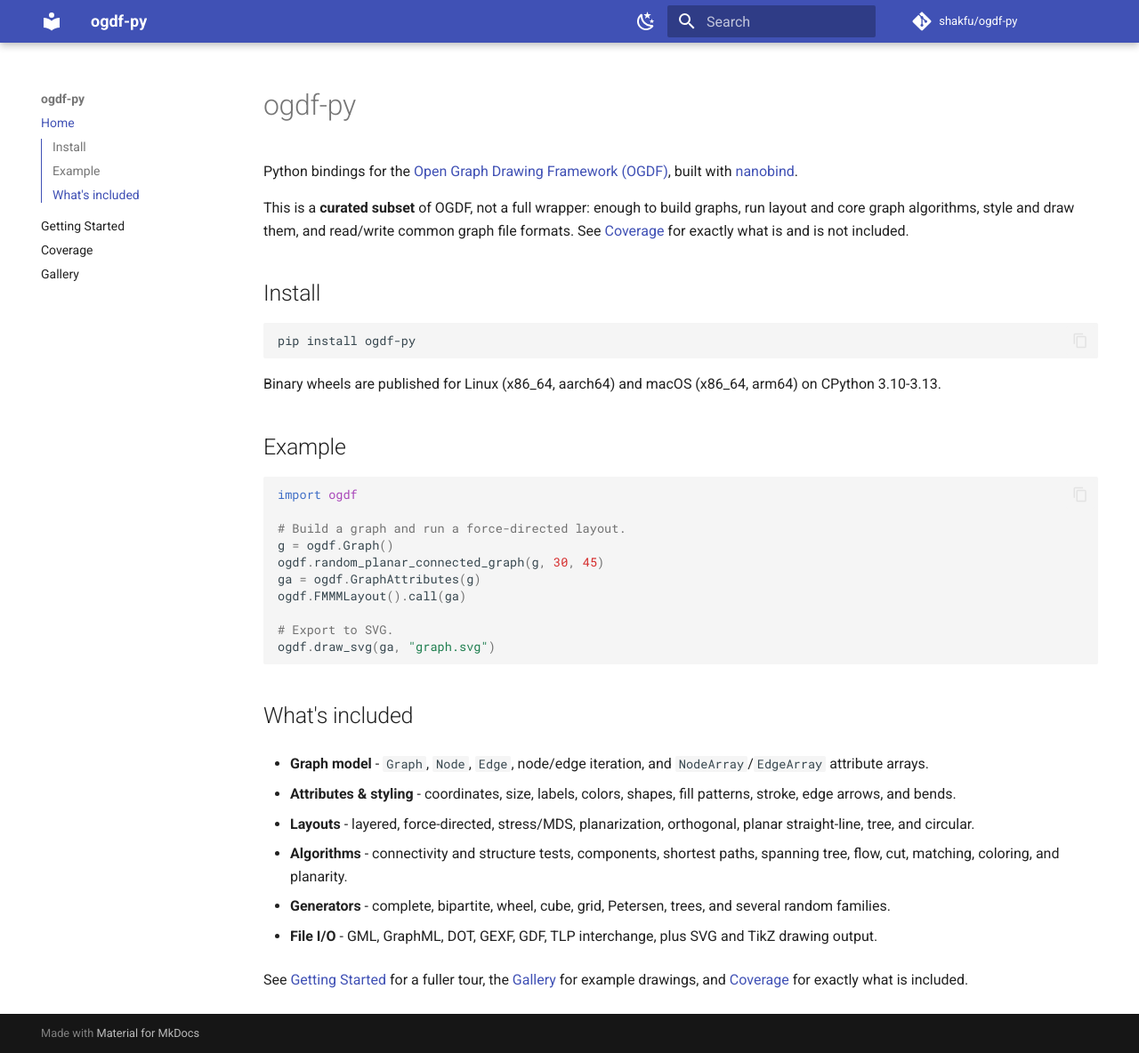
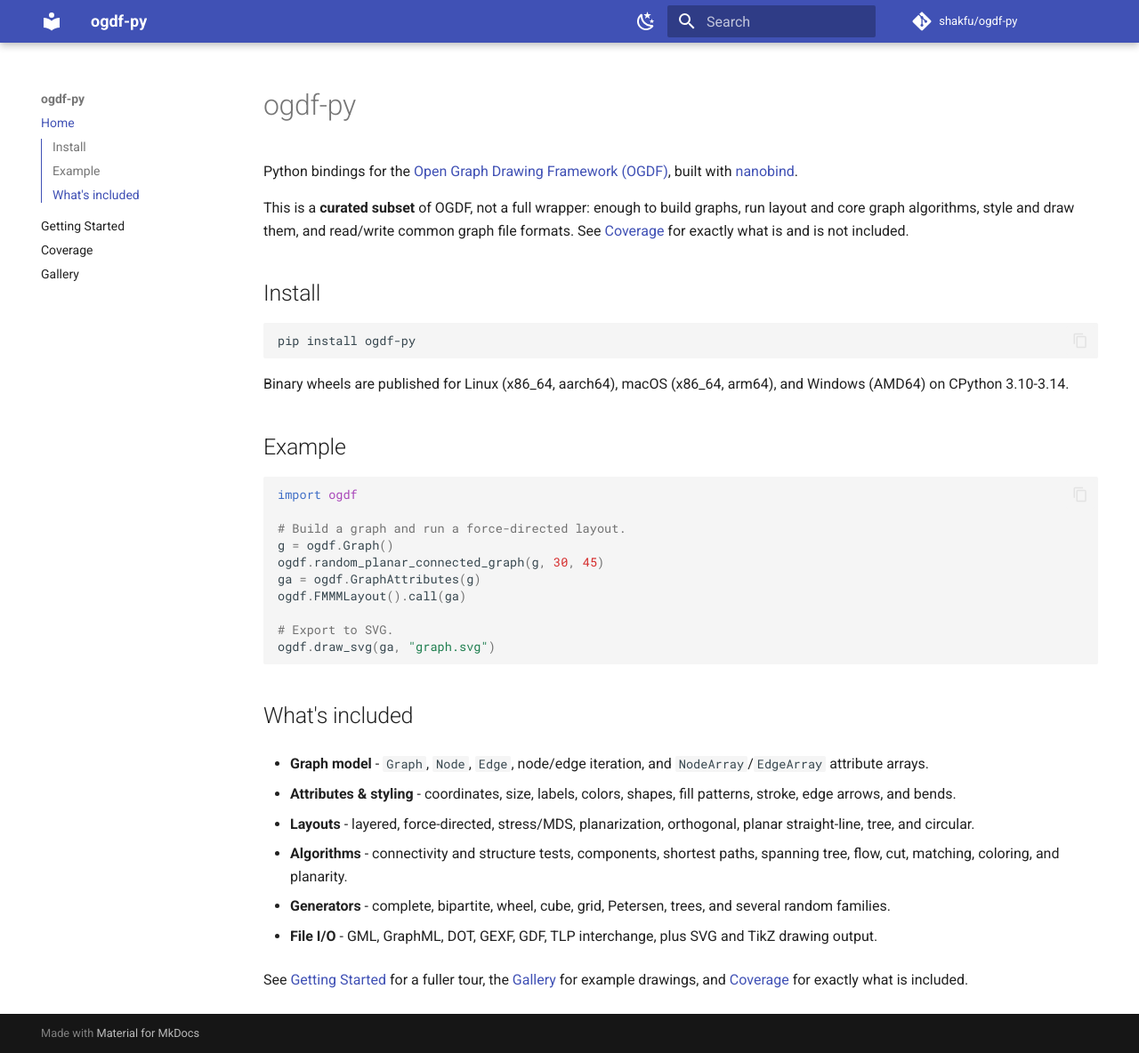
Before and after one commit to shakfu/ogdf-py, an MkDocs documentation site: the page built from docs/index.md, in a window 1280 px wide and 1184 px high. Shown: the whole window at 89% size. Built offline with MkDocs 1.6.1 and Material for MkDocs 9.7.7, drawn with Linux system fonts in a browser that asks for light colours; comment, search, counter and statistics services are not loaded.

````diff
--- a/docs/index.md
+++ b/docs/index.md
@@ -10,7 +10,7 @@ This is a **curated subset** of OGDF, not a full wrapper: enough to build graphs
 pip install ogdf-py
 ```
 
-Binary wheels are published for Linux (x86_64, aarch64) and macOS (x86_64, arm64) on CPython 3.10-3.13.
+Binary wheels are published for Linux (x86_64, aarch64), macOS (x86_64, arm64), and Windows (AMD64) on CPython 3.10-3.14.
 
 ## Example
 
````
Also changed, not shown: CHANGELOG.md (+2 -0 lines), docs/getting-started.md (+1 -1 lines), 1 other file.
